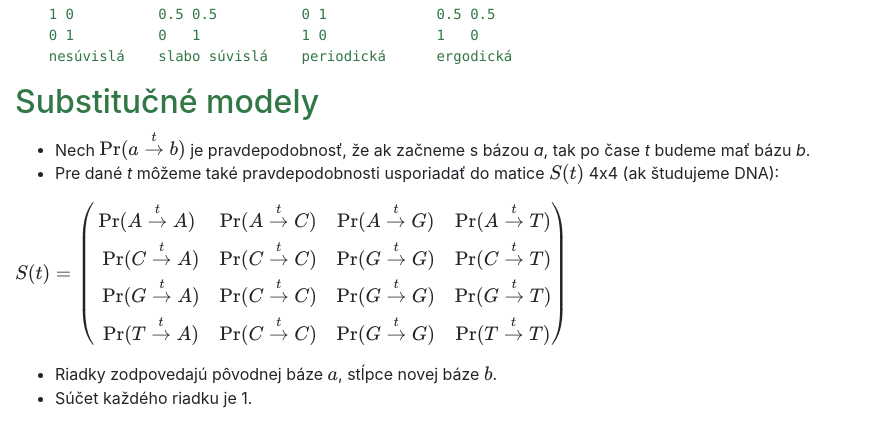
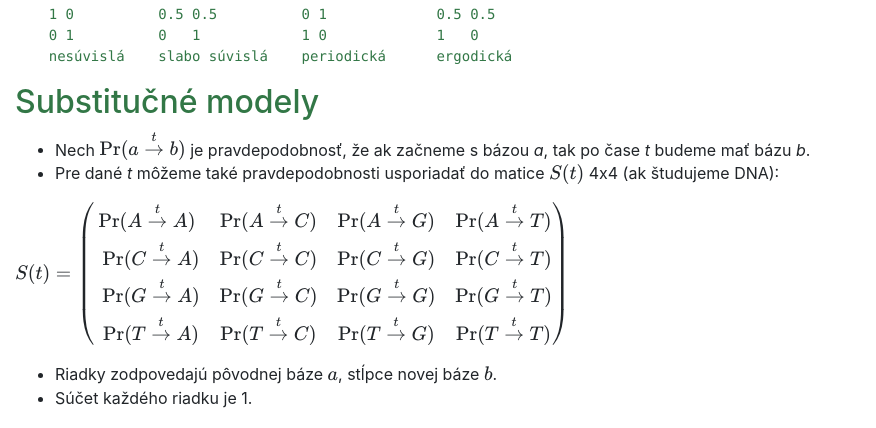
Before and after one commit to fmfi-compbio/mbi, a Jekyll site: the page built from notes/ci-chains.md, in a window 1280 px wide and 900 px high, scrolled down 2021 px. Shown: the top 428 px of the window, without its empty margins (0-876 px from the left). Built offline with Jekyll 4.4.1, drawn with Linux system fonts in a browser that asks for light colours; nearby versions of some CDN libraries; our own code applies the rules of GitHub Pages for plain Markdown files; some of the changed text lies outside the part shown.

Commit message:
ci-chains

```diff
--- a/notes/ci-chains.md
+++ b/notes/ci-chains.md
@@ -98,9 +98,9 @@ t=0           t=1           t=2           t=3               t=10
 
 $S(t) = \left(\begin{array}{cccc}
 \Pr(A\stackrel{t}{\rightarrow} A) & \Pr(A\stackrel{t}{\rightarrow} C) & \Pr(A\stackrel{t}{\rightarrow} G) & \Pr(A\stackrel{t}{\rightarrow} T) \\\\\\\\
-\Pr(C\stackrel{t}{\rightarrow} A) & \Pr(C\stackrel{t}{\rightarrow} C) & \Pr(G\stackrel{t}{\rightarrow} G) & \Pr(C\stackrel{t}{\rightarrow} T) \\\\\\\\
-\Pr(G\stackrel{t}{\rightarrow} A) & \Pr(C\stackrel{t}{\rightarrow} C) & \Pr(G\stackrel{t}{\rightarrow} G) & \Pr(G\stackrel{t}{\rightarrow} T) \\\\\\\\
-\Pr(T\stackrel{t}{\rightarrow} A) & \Pr(C\stackrel{t}{\rightarrow} C) & \Pr(G\stackrel{t}{\rightarrow} G) & \Pr(T\stackrel{t}{\rightarrow} T)
+\Pr(C\stackrel{t}{\rightarrow} A) & \Pr(C\stackrel{t}{\rightarrow} C) & \Pr(C\stackrel{t}{\rightarrow} G) & \Pr(C\stackrel{t}{\rightarrow} T) \\\\\\\\
+\Pr(G\stackrel{t}{\rightarrow} A) & \Pr(G\stackrel{t}{\rightarrow} C) & \Pr(G\stackrel{t}{\rightarrow} G) & \Pr(G\stackrel{t}{\rightarrow} T) \\\\\\\\
+\Pr(T\stackrel{t}{\rightarrow} A) & \Pr(T\stackrel{t}{\rightarrow} C) & \Pr(T\stackrel{t}{\rightarrow} G) & \Pr(T\stackrel{t}{\rightarrow} T)
 \end{array}\right)$
 
 - Riadky zodpovedajú pôvodnej báze $a$, stĺpce novej báze $b$.
@@ -285,7 +285,7 @@ Model **HKY85** (Hasegawa, Kishino & Yano, 1985) tiež umožnuje rôzne pravdepo
 - Ak nastavíme čas v evolučnom modeli na nekonečno, nezáleží na tom, z ktorej bázy sme začali, frekvencia výskytu jednotlivých báz sa ustáli v stacionárnom rozdelení (ekvilibriu).
 - V modeli J-C aj K80 je pravdepodobnosť ľubovoľnej bázy v ekvilibriu 1/4.
 - V HKY85 si zvolíme aj frekvencie jednotlivých nukleotidov v ekvilibriu $\pi_A,\pi_C, \pi_G, \pi_T$ so súčtom 1.
-- Parameter $\kappa$: pomer tranzícií a transverzií ($\alfa/\beta$)
+- Parameter $\kappa$: pomer tranzícií a transverzií ($\alpha/\beta$)
 - Matica rýchlostí:
   - $\mu_{x,y} =  \kappa \pi_y$ ak mutácia x-\>y je tranzícia,
   - $\pi_y$ ak mutácia x-\>y je transverzia
```
